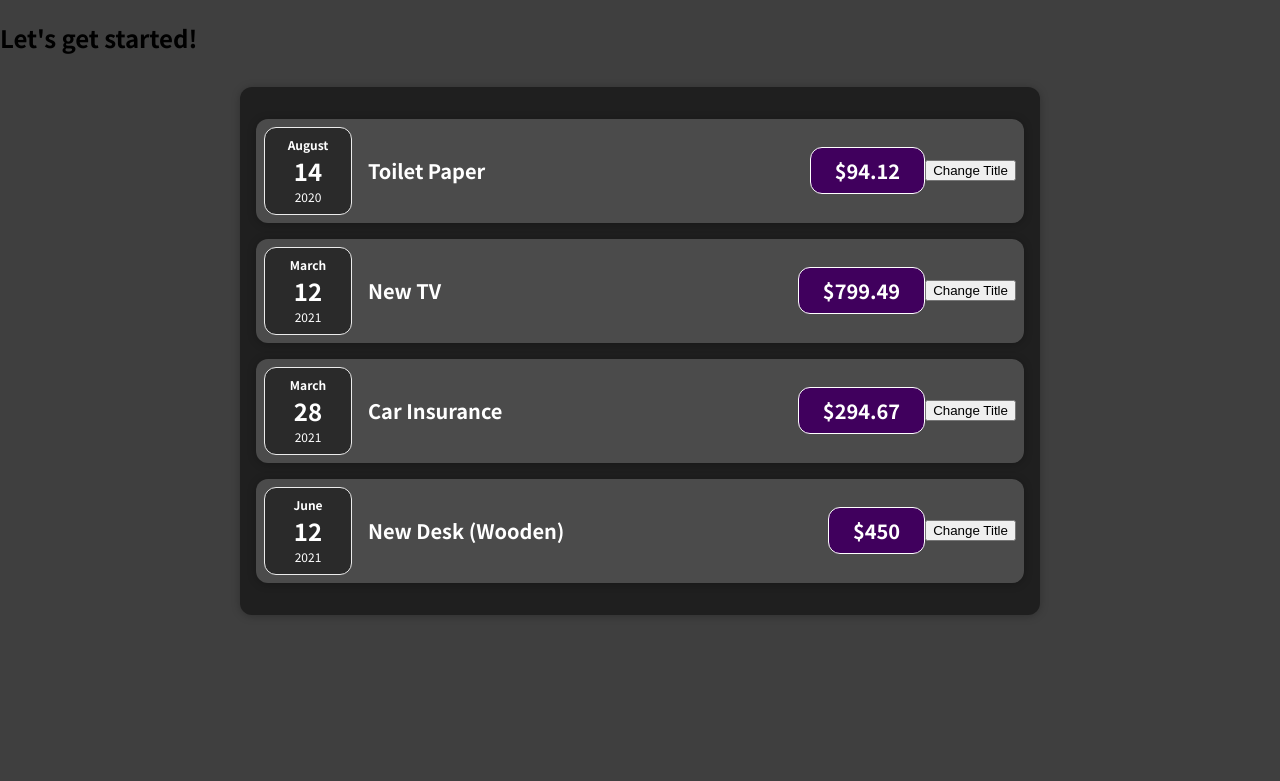
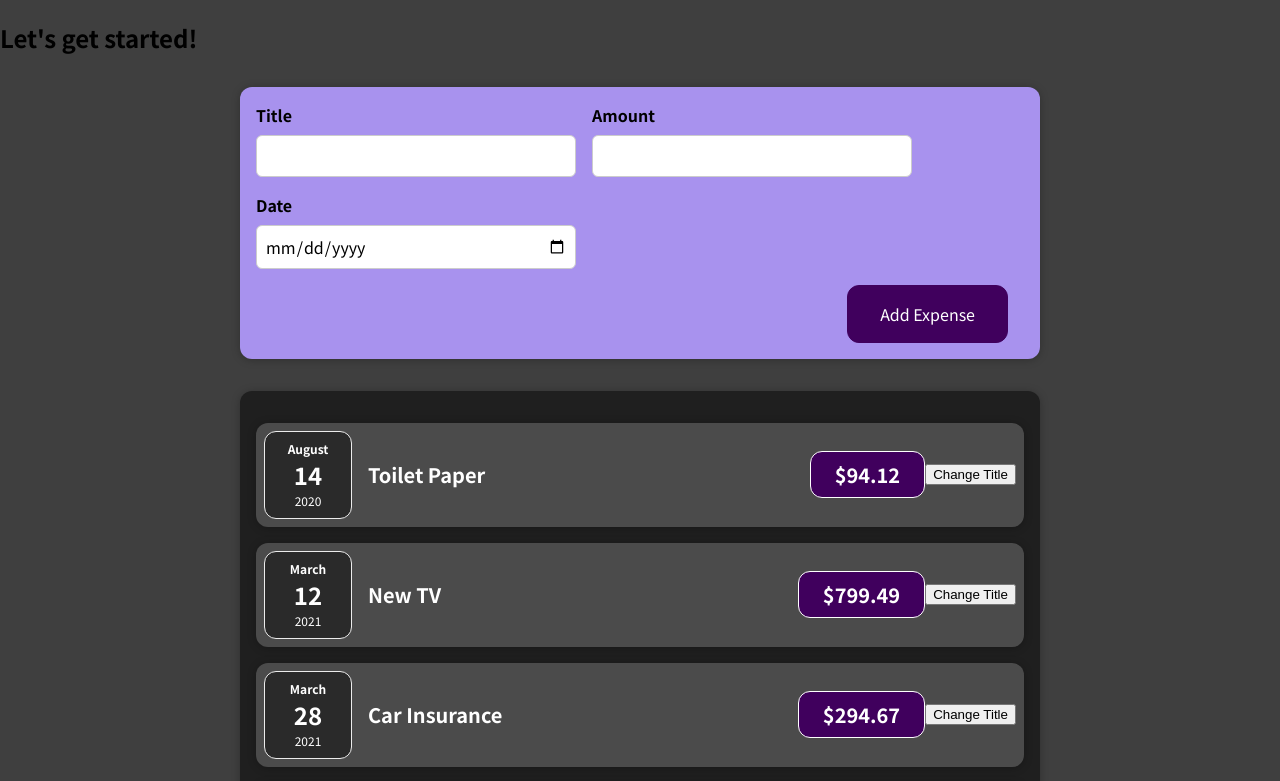
Before and after one commit to danielrlatham/expense-tracker, a React (Create React App) app: page / in a window 1280 px wide. Shown: the top 781 px of the page. Built offline with nearby package versions, Linux system fonts and the light colour scheme.

Commit message:
Add NewExpense and ExpenseForm

```diff
--- a/src/App.js
+++ b/src/App.js
@@ -1,4 +1,5 @@
 import Expenses from './components/Expenses/Expenses';
+import NewExpense from "./components/NewExpense/NewExpense";
 
 const App = () => {
   const expenses = [
@@ -27,6 +28,7 @@
     <div>
       <h2>Let's get started!</h2>
 
+      <NewExpense/>
       <Expenses
       expenses={expenses}
       />
--- a/src/components/Expenses/ExpenseItem.js
+++ b/src/components/Expenses/ExpenseItem.js
@@ -1,12 +1,17 @@
+import { useState } from 'react';
+
 import './ExpenseItem.css';
 import ExpenseDate from "./ExpenseDate";
 import Card from "../UI/Card";
 
 const ExpenseItem = (props) => {
-  const { title, amount, date } = props;
+  const { amount, date } = props;
+
+  const [title, setTitle] = useState(props.title);
 
   const clickHandler = () => {
-    console.log('Clicked!!!!!');
+    console.log(title);
+    setTitle('Changed!')
   }
 
   return (
--- /dev/null
+++ b/src/components/NewExpense/ExpenseForm.css
@@ -0,0 +1,26 @@
+.new-expense__controls {
+    display: flex;
+    flex-wrap: wrap;
+    gap: 1rem;
+    margin-bottom: 1rem;
+    text-align: left;
+}
+
+.new-expense__control label {
+    font-weight: bold;
+    margin-bottom: 0.5rem;
+    display: block;
+}
+
+.new-expense__control input {
+    font: inherit;
+    padding: 0.5rem;
+    border-radius: 6px;
+    border: 1px solid #ccc;
+    width: 20rem;
+    max-width: 100%;
+}
+
+.new-expense__actions {
+    text-align: right;
+}
--- /dev/null
+++ b/src/components/NewExpense/ExpenseForm.js
@@ -0,0 +1,25 @@
+import './ExpenseForm.css';
+
+const ExpenseForm = () => {
+  return <form>
+    <div className="new-expense__controls">
+      <div className="new-expense__control">
+        <label>Title</label>
+        <input type='text' />
+      </div>
+      <div className="new-expense__control">
+        <label>Amount</label>
+        <input type='number' min="0.01" step="0.01" />
+      </div>
+      <div className="new-expense__control">
+        <label>Date</label>
+        <input type='date' min="2020-01-01" step="2023-12-31" />
+      </div>
+    </div>
+    <div className="new-expense__actions">
+      <button type="submit">Add Expense</button>
+    </div>
+  </form>
+};
+
+export default ExpenseForm;
--- /dev/null
+++ b/src/components/NewExpense/NewExpense.css
@@ -0,0 +1,38 @@
+.new-expense {
+    background-color: #a892ee;
+    padding: 1rem;
+    margin: 2rem auto;
+    width: 50rem;
+    max-width: 95%;
+    border-radius: 12px;
+    text-align: center;
+    box-shadow: 0 1px 8px rgba(0, 0, 0, 0.25);
+}
+
+.new-expense button {
+    font: inherit;
+    cursor: pointer;
+    padding: 1rem 2rem;
+    border: 1px solid #40005d;
+    background-color: #40005d;
+    color: white;
+    border-radius: 12px;
+    margin-right: 1rem;
+}
+
+.new-expense button:hover,
+.new-expense button:active {
+    background-color: #510674;
+    border-color: #510674;
+}
+
+.new-expense button.alternative {
+    color: #220131;
+    border-color: transparent;
+    background-color: transparent;
+}
+
+.new-expense button.alternative:hover,
+.new-expense button.alternative:active {
+    background-color: #ddb3f8;
+}
--- /dev/null
+++ b/src/components/NewExpense/NewExpense.js
@@ -0,0 +1,13 @@
+import React from 'react';
+
+import './NewExpense.css';
+
+import ExpenseForm from "./ExpenseForm";
+
+const NewExpense = () => {
+  return <div className="new-expense">
+    <ExpenseForm/>
+  </div>
+};
+
+export default NewExpense;
```
